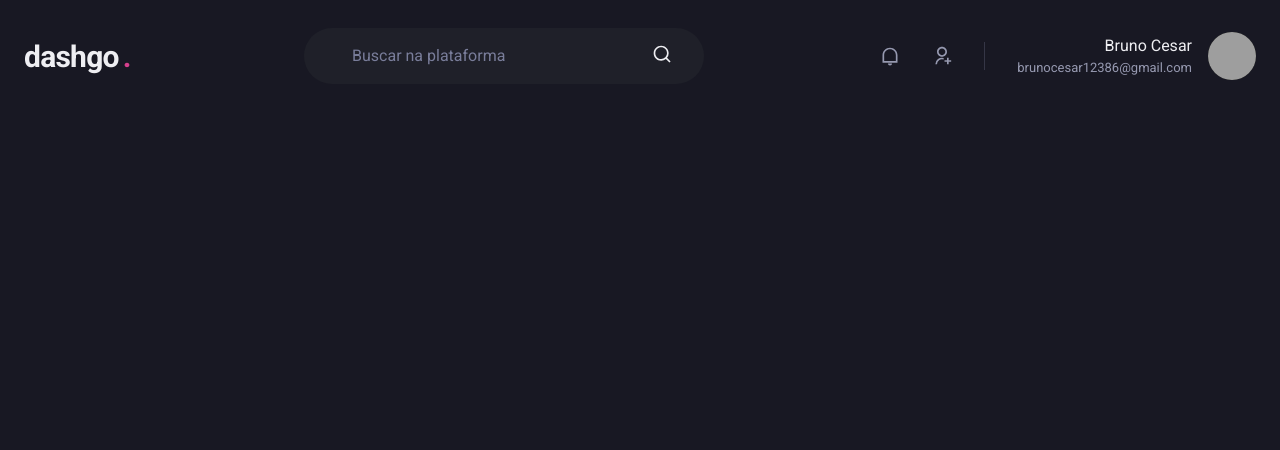
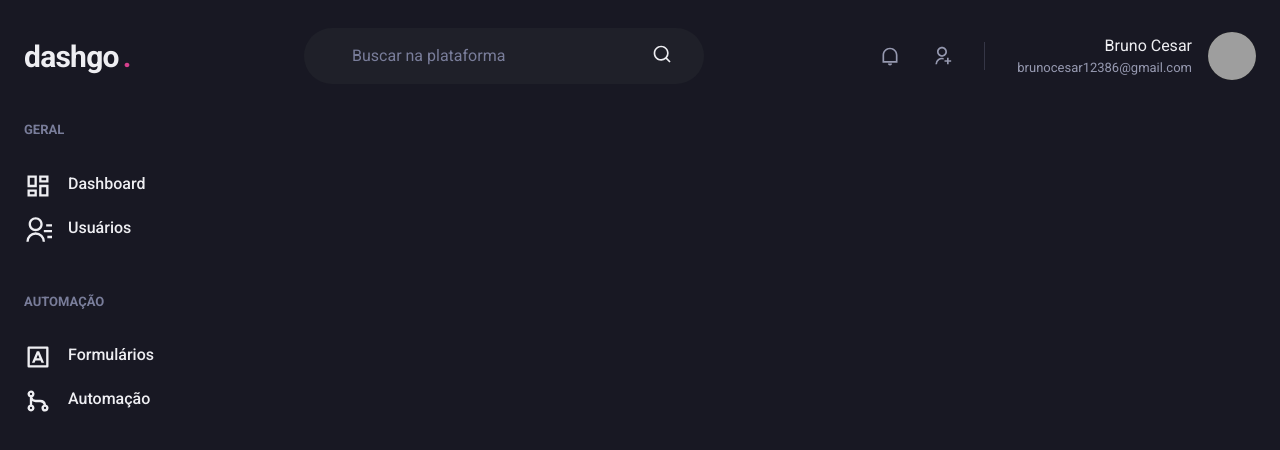
Before and after one commit to Bruno-Cesar123/dashgo, a Next.js app: page /dashboard in a window 1280 px wide. Shown: the top 450 px of the page. Built offline with nearby package versions, Linux system fonts and the light colour scheme; grey boxes are pictures that could not be loaded.

Commit message:
create sidebar

```diff
--- /dev/null
+++ b/src/components/Sidebar.tsx
@@ -0,0 +1,49 @@
+import { Box, Stack, Text, Link, Icon } from '@chakra-ui/react';
+import { RiContactsLine, RiDashboardLine, RiGitMergeLine, RiInputMethodLine } from 'react-icons/ri';
+
+export function Sidebar() {
+  return (
+    <Box as="aside" w="64" mr="8">
+      <Stack spacing="12" align="flex-start">
+        <Box>
+          <Text
+            fontWeight="bold"
+            color="gray.400"
+            fontSize="small"
+          >
+            GERAL
+          </Text>
+          <Stack spacing="4" mt="8" align="stretch">
+            <Link display="flex" align="center">
+              <Icon as={RiDashboardLine} fontSize="28" />
+              <Text ml="4" fontWeight="medium" >Dashboard</Text>
+            </Link>
+            <Link display="flex" align="center">
+              <Icon as={RiContactsLine} fontSize="28" />
+              <Text ml="4" fontWeight="medium" >Usuários</Text>
+            </Link>
+          </Stack>
+        </Box>
+        <Box>
+          <Text
+            fontWeight="bold"
+            color="gray.400"
+            fontSize="small"
+          >
+            AUTOMAÇÃO
+          </Text>
+          <Stack spacing="4" mt="8" align="stretch">
+            <Link display="flex" align="center">
+              <Icon as={RiInputMethodLine} fontSize="28" />
+              <Text ml="4" fontWeight="medium" >Formulários</Text>
+            </Link>
+            <Link display="flex" align="center">
+              <Icon as={RiGitMergeLine} fontSize="28" />
+              <Text ml="4" fontWeight="medium" >Automação</Text>
+            </Link>
+          </Stack>
+        </Box>
+      </Stack>
+    </Box>
+  )
+}
--- a/src/pages/dashboard.tsx
+++ b/src/pages/dashboard.tsx
@@ -1,7 +1,15 @@
+import { Flex } from '@chakra-ui/react';
 import { Header } from "../components/Header";
+import { Sidebar } from '../components/Sidebar';
 
 export default function Dashboard() {
   return (
-    <Header />
+    <Flex direction="column" h="100vh">
+      <Header />
+
+      <Flex w="100%" my="6" maxWidth={1400} mx="auto" px="6">
+        <Sidebar />
+      </Flex>
+    </Flex>
   )
 }
```
